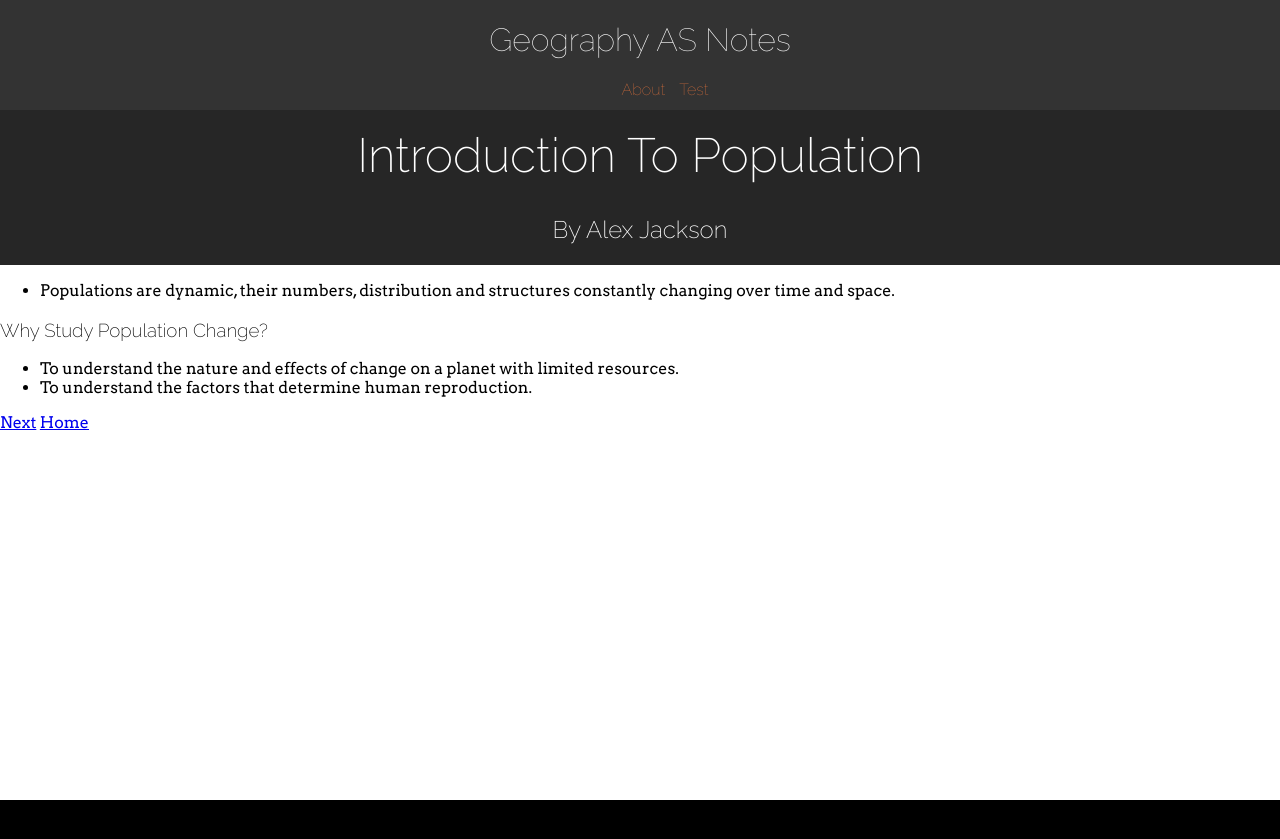
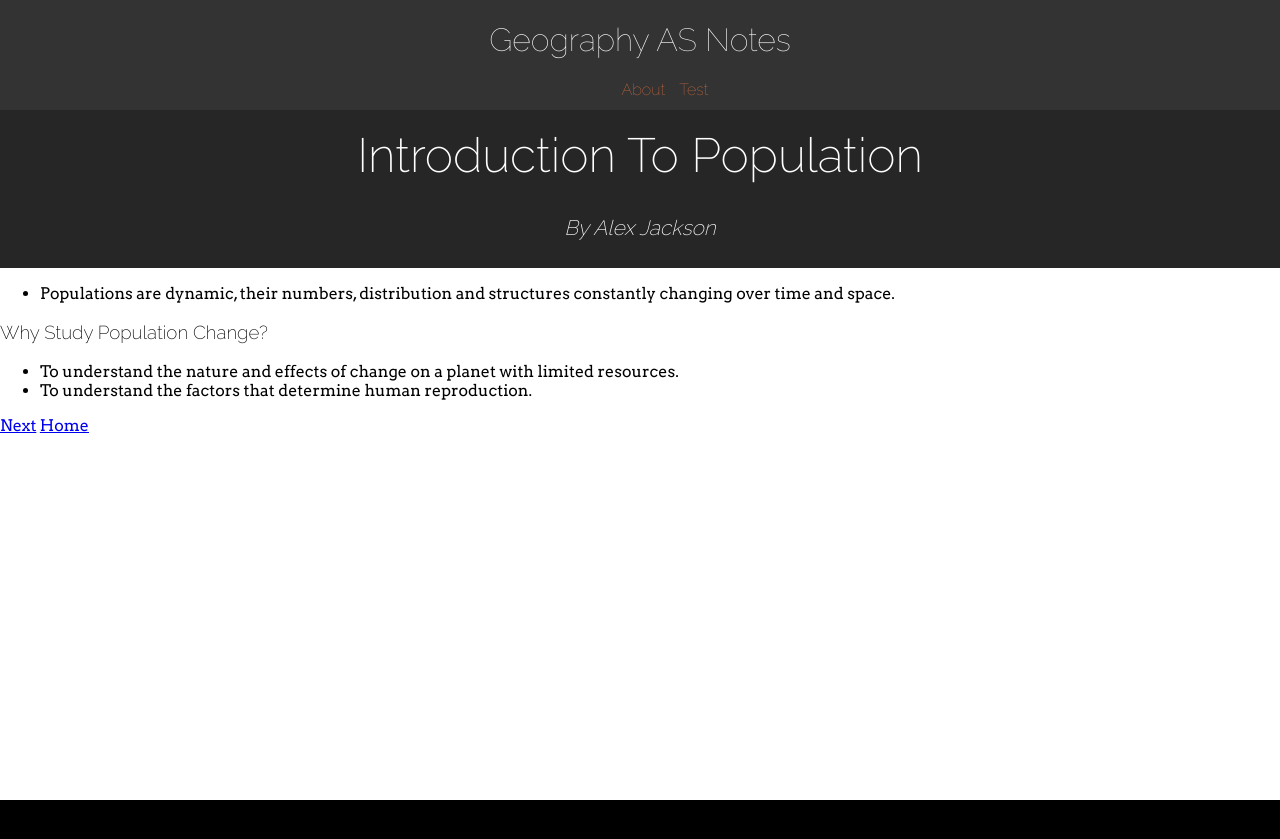
Before and after one commit to alexjohnj/geographyas, a Jekyll site: the page built from _posts/population/2012-01-01-introduction.md, in a window 1280 px wide. Shown: the top 839 px of the page. Built offline with Jekyll 4.4.1, drawn with Linux system fonts in a browser that asks for light colours; nearby versions of some CDN libraries.

Commit message:
Fixed truncation of article header on small screens.

```diff
--- a/styles/sass/layout.scss
+++ b/styles/sass/layout.scss
@@ -64,8 +64,8 @@
   width: 100%;
   background-color: #262626;
   color: white;
-  height: 170px;
+  height: auto;
   text-align: center;
 
-  padding: 5px 0 0 0;
+  padding: 5px 0 10px 0;
 }
--- a/styles/sass/typography.scss
+++ b/styles/sass/typography.scss
@@ -24,4 +24,8 @@
 	h1 {
 		font-size: 3em;
 	}
+	h2 {
+		font-size: 1.3em;
+		font-style: italic;
+	}
 }
```
Also changed, not shown: styles/css/style.css (+1 -1 lines).
